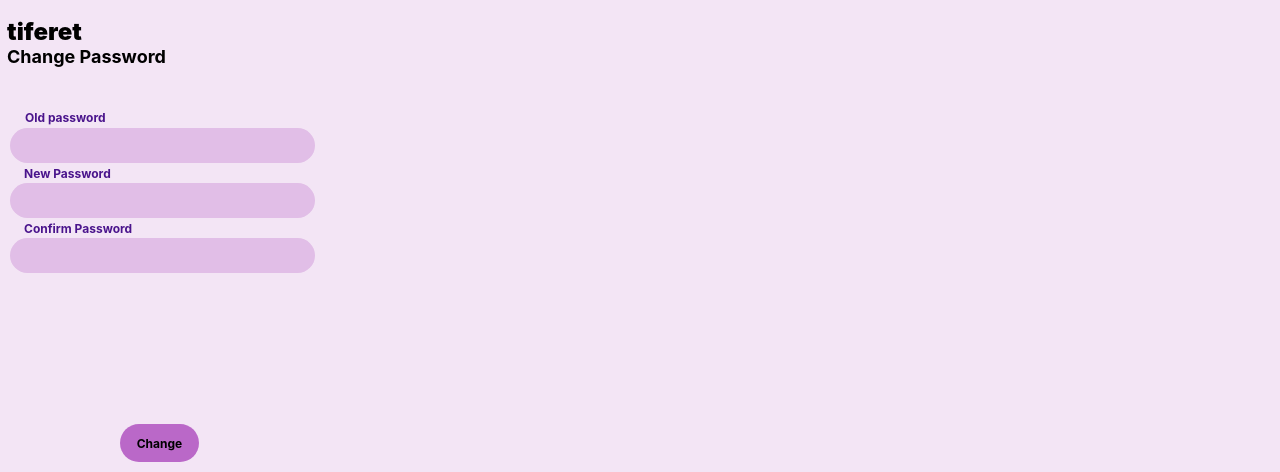
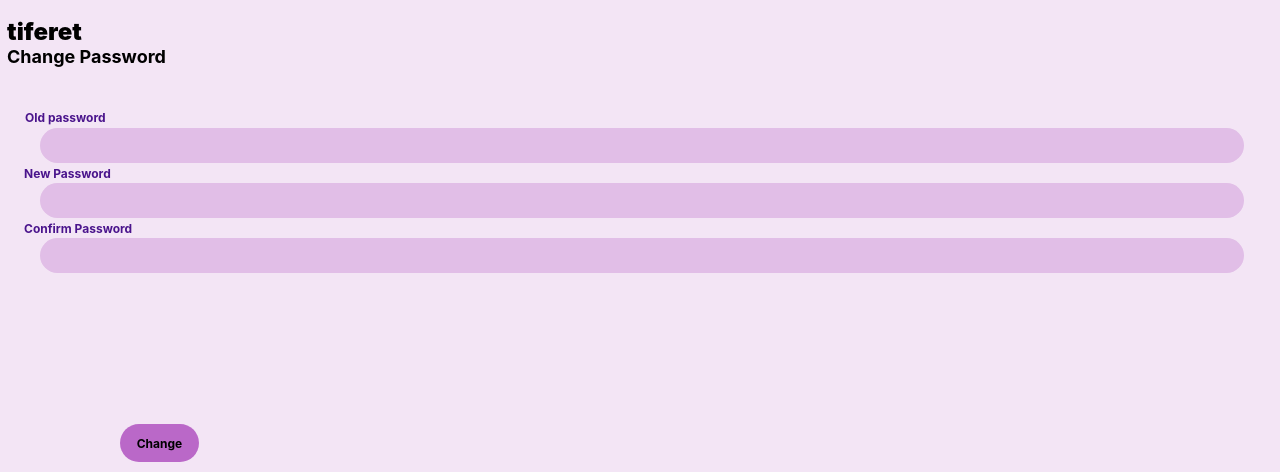
Before and after one commit to SMSOSS/tiferet, a PHP site: page /user/cpw.php in a window 1280 px wide. Shown: the top 472 px of the page. Run offline with PHP 8.4, Linux system fonts and the light colour scheme; the visitor is signed in with stand-in values (Sample User, id 1); some web fonts are replaced.

Commit message:
tiferet: cpw: dynamically size change password pill
Signed-off-by: Wiley Lau <henloboii@protonmail.ch>

```diff
--- a/user/cpw.php
+++ b/user/cpw.php
@@ -85,9 +85,9 @@ if (empty($_SESSION['loggedin'])) {
 
         #opctn {
             position: absolute;
-            width: 301px;
+            width: 93.75%;
             height: 33px;
-            left: 10px;
+            left: 3.125%;
             top: 128px;
 
             background: #E1BEE7;
@@ -121,9 +121,9 @@ if (empty($_SESSION['loggedin'])) {
 
         #npctn {
             position: absolute;
-            width: 301px;
+            width: 93.75%;
             height: 33px;
-            left: 10px;
+            left: 3.125%;
             top: 183px;
 
             background: #E1BEE7;
@@ -157,9 +157,9 @@ if (empty($_SESSION['loggedin'])) {
 
         #cpctn {
             position: absolute;
-            width: 301px;
+            width: 93.75%;
             height: 33px;
-            left: 10px;
+            left: 3.125%;
             top: 238px;
 
             background: #E1BEE7;
@@ -188,9 +188,9 @@ if (empty($_SESSION['loggedin'])) {
 
         #cctn {
             position: absolute;
-            width: 301px;
+            width: 93.75%;
             height: 33px;
-            left: 10px;
+            left: 3.125%;
             top: 296px;
 
             background: #E1BEE7;
```
